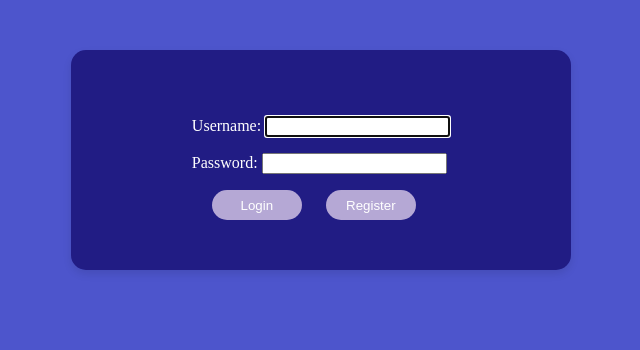
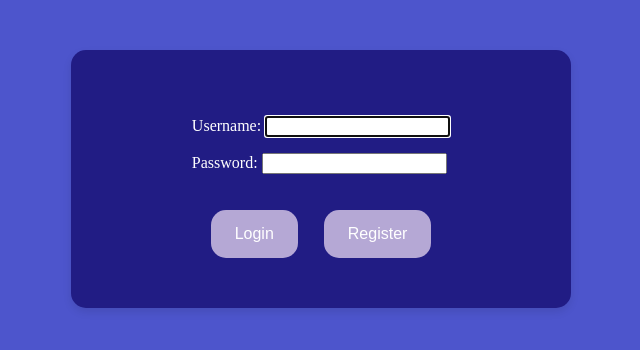
Before and after one commit to Jaysandjay/High-Level-Prg-Final_Project, a Django app: page /login/ in a window 1280 px wide. Shown: the part 50-400 px from the top of the page, without its empty margins (319-959 px from the left). Run offline with Django 5.2, Linux system fonts and the light colour scheme.

Commit message:
misc : style tweaks

```diff
--- a/books/static/books/style.css
+++ b/books/static/books/style.css
@@ -218,18 +202,6 @@ tbody td {
 	box-shadow: 0 4px 8px rgba(0, 0, 0, 0.1);
 }
 
-.login-form button {
-	height: 30px;
-	min-width: 90px;
-	padding: 5px;
-	border: none;
-	border-radius: 15px;
-	color: white;
-	background-color: var(--fourth);
-	cursor: pointer;
-	margin-left: 20px;
-}
-
 .register {
 	margin-top: 50px;
 	background-color: var(--prim);
@@ -323,22 +277,40 @@ tbody td {
 /* =============================================================================== */
 /* BUTTONS */
 
+.bar-buttons {
+	width: 100%;
+	display: inline-flex;
+	justify-content: center;
+	align-items: center;
+	text-align: center;
+	gap: 10px;
+	margin-top: 20px;
+}
+
 .btn {
 	height: 48px;
 	min-width: 64px;
 	padding: 8px 24px;
-    margin-inline: 8px 8px;
+	margin-inline: 8px 8px;
 	border: none;
 	border-radius: 15px;
 	color: white;
 	cursor: pointer;
 	transition: all;
+	box-sizing: border-box;
+	font-size: 1rem;
 	transition-delay: 10ms;
+	line-height: 1;
 	background-color: var(--fourth);
+	font-family: sans-serif;
+	display: inline-flex;
+	align-items: center;
+	justify-content: center;
+	text-align: center;
 }
 
 a.btn {
-    text-decoration: none;
+	text-decoration: none;
 }
 
 .btn:hover {
--- a/books/views.py
+++ b/books/views.py
@@ -78,7 +78,7 @@ def edit(request, book_id):
     if form.is_valid():
         form.save()
         return redirect('home')
-    return render(request, 'books/add.html', {'form': form})
+    return render(request, 'books/add.html', {'form': form, 'is_edit': True})
 
 
 @login_required(login_url='/login/')
--- a/templates/registration/login.html
+++ b/templates/registration/login.html
@@ -2,9 +2,15 @@
 <!DOCTYPE html>
 <html lang="en">
 	<head>
-    <meta charset="UTF-8">
-    <meta name="viewport" content="width=device-width, initial-scale=1.0">
-    <link rel="stylesheet" href="{% static 'books/style.css' %}">
+		<meta charset="UTF-8" />
+		<meta
+			name="viewport"
+			content="width=device-width, initial-scale=1.0"
+		/>
+		<link
+			rel="stylesheet"
+			href="{% static 'books/style.css' %}"
+		/>
 		<title>Document</title>
 	</head>
 	<body>
@@ -12,16 +18,27 @@
 			<a href="{% url 'home' %}">Home</a>
 		</nav>
 		<div class="login">
+			<form
+				method="post"
+				class="login-form"
+			>
+				{% csrf_token %} {{form.as_p}}
 
-        <form method="post" class="login-form">
-            {% csrf_token %}
-            {{form.as_p}}
-            <button type="submit">Login</button>
-            <a href="{% url 'register' %}">
-                <button type="button">Register</button>
+				<div class="bar-buttons">
+					<button
+						class="btn btn-login"
+						type="submit"
+					>
+						Login
+					</button>
+					<a
+						class="btn btn-register"
+						href="{% url 'register' %}"
+					>
+						Register
 					</a>
+				</div>
 			</form>
 		</div>
-
 	</body>
 </html>
```
Also changed, not shown: other parts of books/static/books/style.css (+1 -35 lines), account/templates/account/register.html (+27 -12 lines), books/templates/books/add.html (+16 -2 lines), db.sqlite3. Lines whose indentation alone changed are shown as unchanged.
